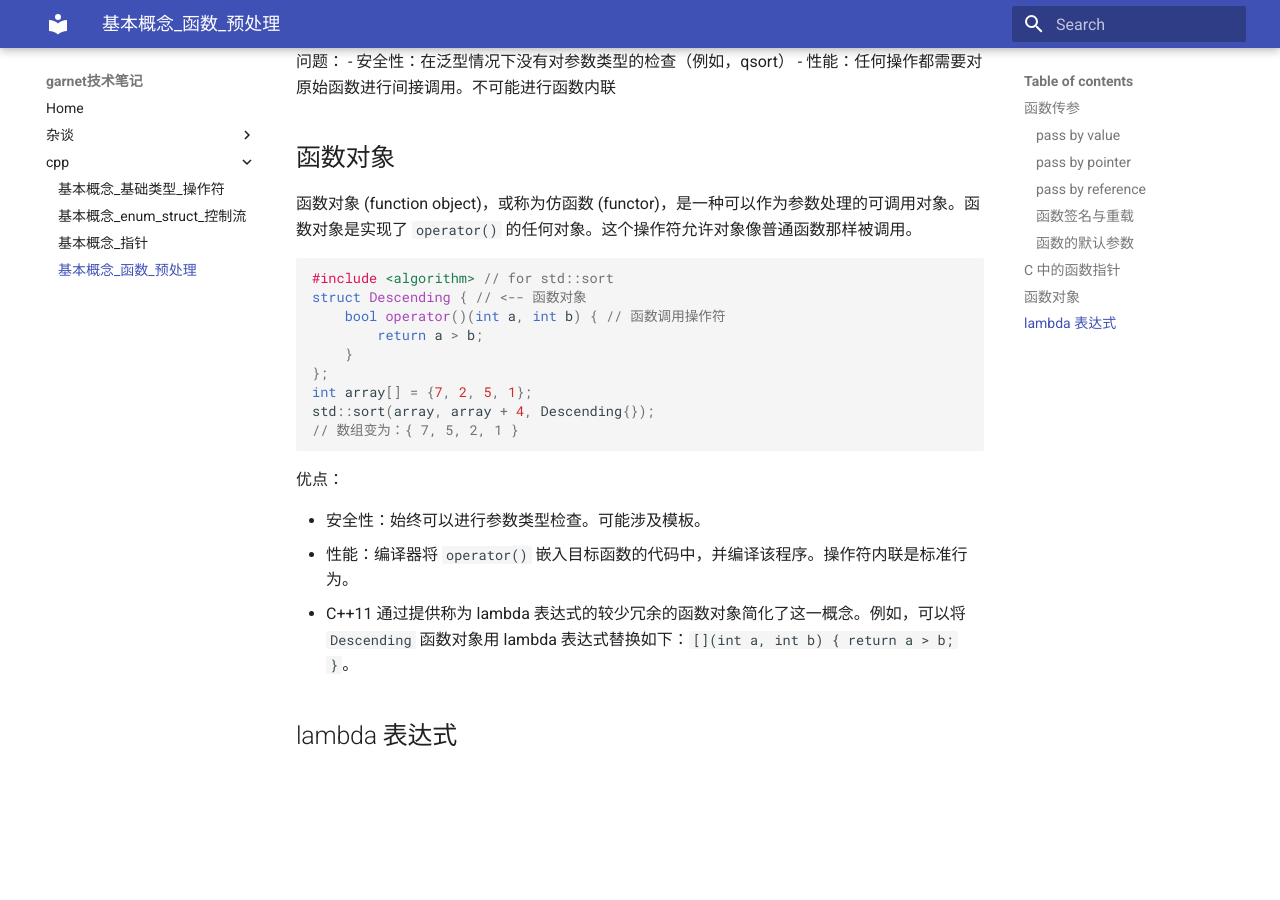
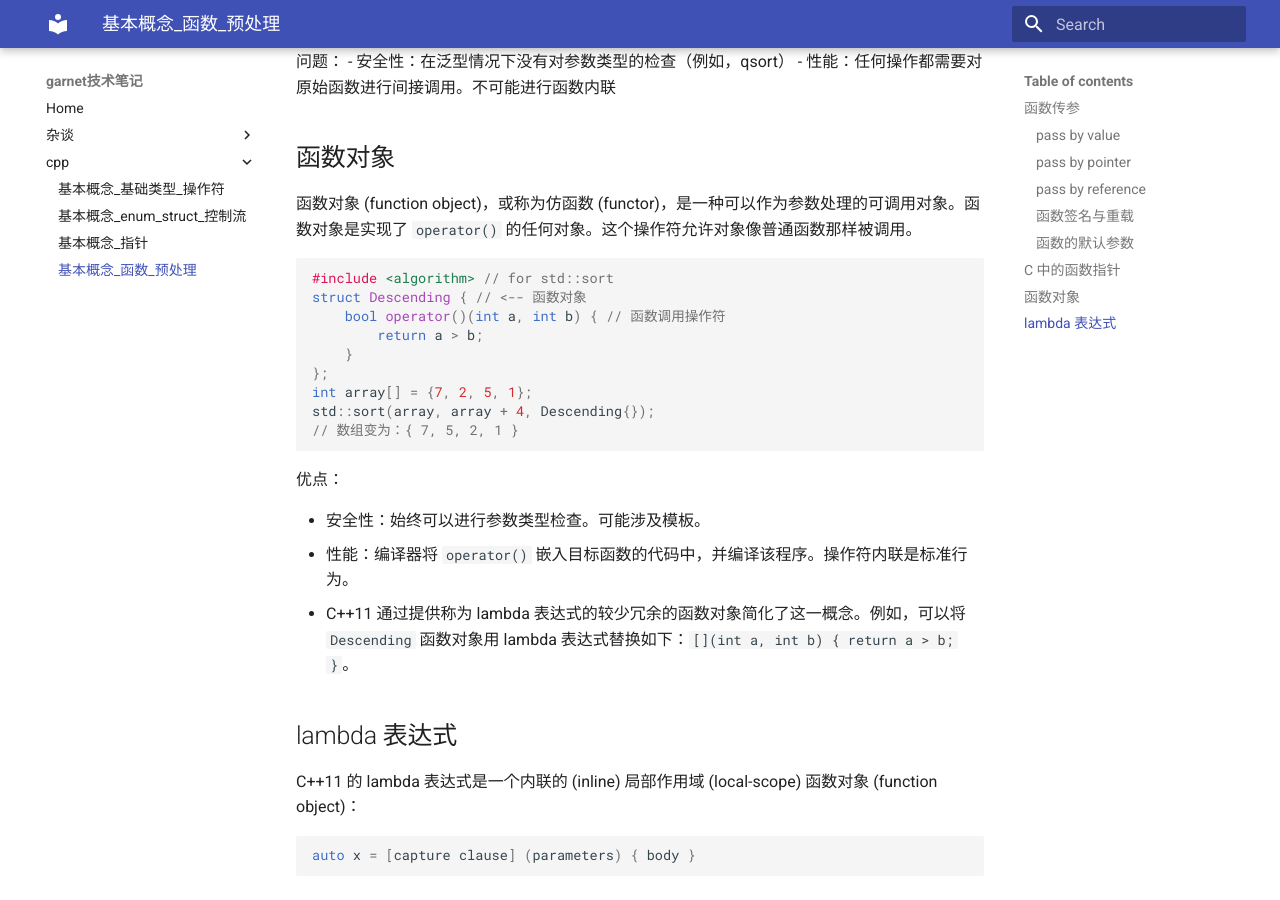
Before and after one commit to ymma98/technotes, an MkDocs documentation site: the page built from docs/cpp/基本概念_函数_预处理.md, in a window 1280 px wide and 900 px high, scrolled down 2950 px. Built offline with MkDocs 1.6.1 and Material for MkDocs 9.7.7, drawn with Linux system fonts in a browser that asks for light colours; before the commit the page ends 3727 px from its top, so only the background shows below that.

Commit message:
docs/cpp/基本概念_函数_预处理.md updated from https://stackedit.cn/

````diff
--- a/docs/cpp/基本概念_函数_预处理.md
+++ b/docs/cpp/基本概念_函数_预处理.md
@@ -180,9 +180,13 @@ std::sort(array, array + 4, Descending{});
 
 ## lambda 表达式
 
+C++11 的 lambda 表达式是一个内联的 (inline) 局部作用域 (local-scope) 函数对象 (function object)：
 
+```cpp
+auto x = [capture clause] (parameters) { body }
+```
 <!--stackedit_data:
-eyJoaXN0b3J5IjpbLTE1OTk5NTEyNDUsLTE4NjE0ODM1NDQsMT
-AzNDE5MjMxNSwtMTg0MTIwMzcyMywxNTA3Mjc0NDkyLDE4NTQw
-NDc2MDFdfQ==
+eyJoaXN0b3J5IjpbLTE3NTc4MjkyMzgsLTE1OTk5NTEyNDUsLT
+E4NjE0ODM1NDQsMTAzNDE5MjMxNSwtMTg0MTIwMzcyMywxNTA3
+Mjc0NDkyLDE4NTQwNDc2MDFdfQ==
 -->
````
